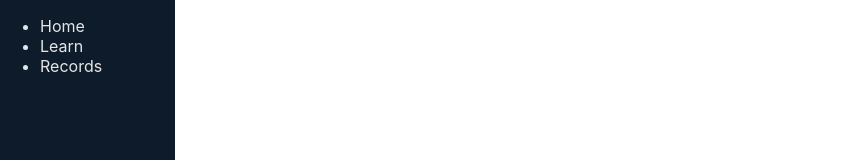
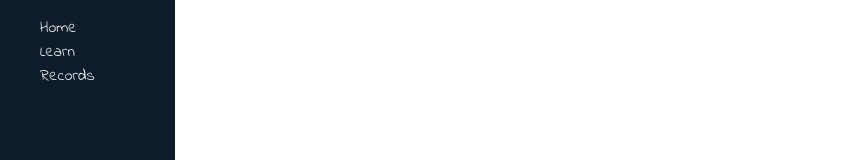
Before and after one commit to MagnusAustralia/portfolio, a Next.js app: page / in a window 1280 px wide. Shown: the top 160 px of the page, without its empty margins (0-843 px from the left). Built offline with nearby package versions, Linux system fonts and the light colour scheme.

Commit message:
Updating the nav styles

```diff
--- a/styles/Nav.module.css
+++ b/styles/Nav.module.css
@@ -1,5 +1,6 @@
 .nav {
 	position: absolute;
+	display: grid;
 	width: 13.69vw;
 	height: 100vw;
 	left: 0;
@@ -7,3 +8,12 @@
 	background-color: var(--primary);
 	color: var(--secondary);
 }
+
+.nav ul {
+	grid: center;
+	font-family: "Indie Flower", cursive;
+}
+
+.nav ul li {
+	list-style: none;
+}
--- a/styles/globals.css
+++ b/styles/globals.css
@@ -1,3 +1,5 @@
+@import url("https://fonts.googleapis.com/css2?family=Indie+Flower&display=swap");
+
 :root {
 	--primary: #0d1b2a;
 	--secondary: #e5e5e5;
```
